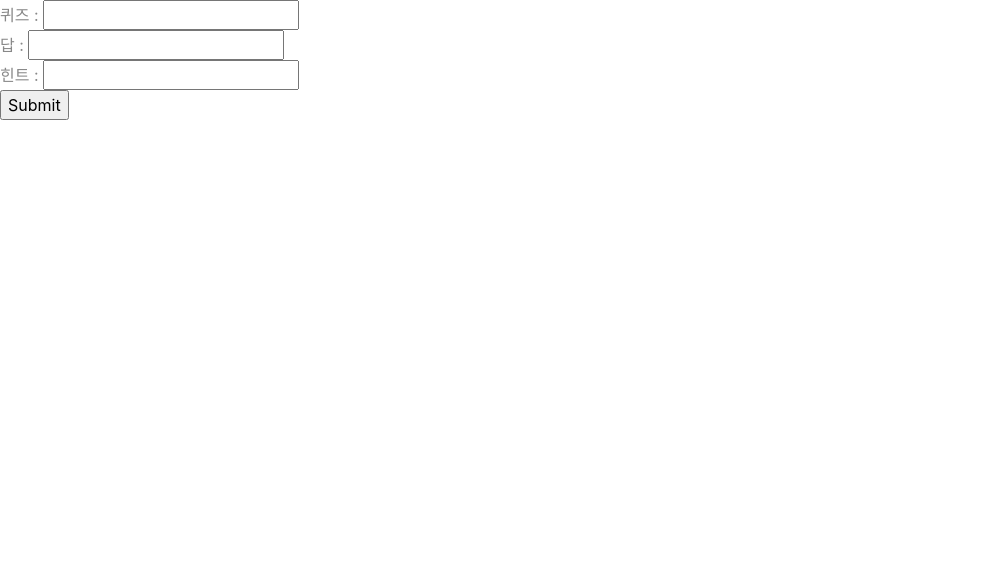
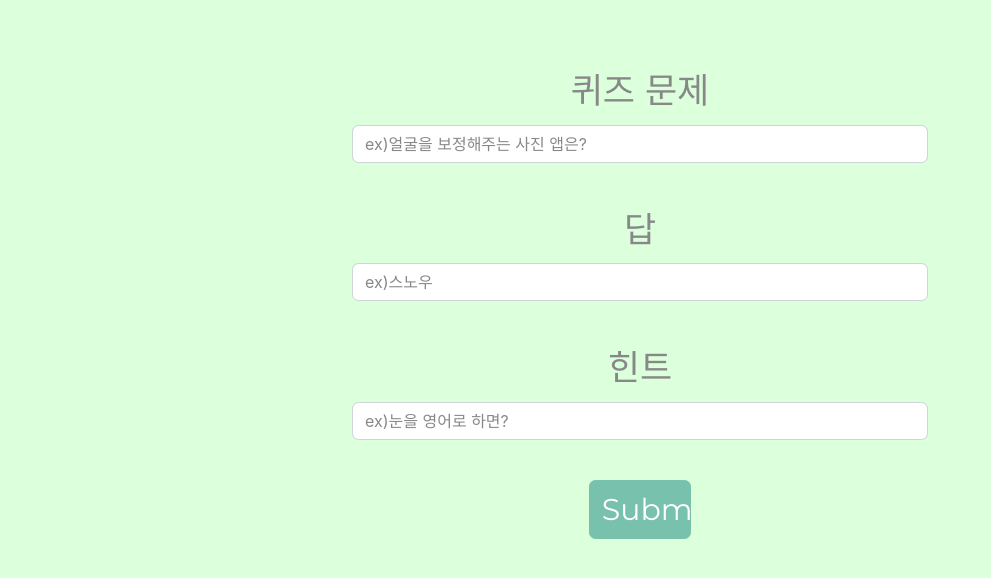
Before and after one commit to MinseoChoi03/DjangoProject, a Django app: page /makeQuestion/ in a window 1280 px wide. Shown: the top 578 px of the page, without its empty margins (0-991 px from the left). Run offline with Django 3.2, Linux system fonts and the light colour scheme; some libraries are stand-ins or nearby versions.

Commit message:
design 적용

```diff
--- a/Quiz/templates/Quiz/makeQuestion.html
+++ b/Quiz/templates/Quiz/makeQuestion.html
@@ -6,13 +6,28 @@
     <title>퀴즈 만들기</title>
     <link rel="stylesheet" href="{% static 'css/bootstrap.css' %}">
 </head>
-<body>
-    <form action="{% url 'Quiz:insertQuiz' %}" method="post">
-        {% csrf_token %}
-        퀴즈 : <input type="text" name="question"></br>
-        답 : <input type="text" name="answer"></br>
-        힌트 : <input type="text" name="hint"></br>
-        <input type="submit" name="register" onclick="alert('퀴즈 문제가 입력되었습니다!')"></br>
-    </form>
+<body style="background-color:#DCFFDC">
+    <div class="form-group" align="center" style="margin-top:5%;">
+        <form action="{% url 'Quiz:insertQuiz' %}" method="post">
+            {% csrf_token %}
+            <div class="form-floating mb-3">
+            <label style="font-size:35px;">퀴즈 문제</label>
+                <input type="text" class="form-control" style="width:45%;"
+                        placeholder="ex)얼굴을 보정해주는 사진 앱은?" name="question"></br>
+            </div>
+            <div class="form-floating mb-3">
+            <label style="font-size:35px;">답</label>
+                <input type="text" class="form-control" style="width:45%;"
+                        placeholder="ex)스노우" name="answer"></br>
+            </div>
+             <div class="form-floating mb-3">
+                 <label style="font-size:35px;">힌트 </label>
+                 <input type="text" class="form-control" style="width:45%;"
+                        placeholder="ex)눈을 영어로 하면?" name="hint"></br>
+             </div>
+            <input class="btn btn-primary" type="submit" style="width:8%;"
+                   name="register" onclick="alert('퀴즈 문제가 입력되었습니다!')"></br>
+        </form>
+    </div>
 </body>
 </html>
--- a/Quiz/templates/Quiz/solveQuiz.html
+++ b/Quiz/templates/Quiz/solveQuiz.html
@@ -6,7 +6,7 @@
     <title>퀴즈를 풀어보자!</title>
     <link rel="stylesheet" href="{% static 'css/bootstrap.css' %}">
 </head>
-<body>
+<body style="background-color:#DCFFDC">
     <div align="center">
     {% if Quiz_list %}
     <ol>
@@ -17,11 +17,10 @@
         {% endfor %}
     </ol>
     {% else %}
-    <p>퀴즈 문제가 없습니다ㅠ</p>
+    <p style="margin-top:15%; font-size:35px;">퀴즈가 없습니다 o(╥﹏╥)o</p><br>
     <button class="btn btn-primary" type="button" style="WIDTH: 300pt; HEIGHT: 100pt"
         onclick="location.href='{% url 'Quiz:questions' %}'">퀴즈 문제 만들러 가기</button>
     {% endif %}
-
     </br>
     </div>
 </body>
```
